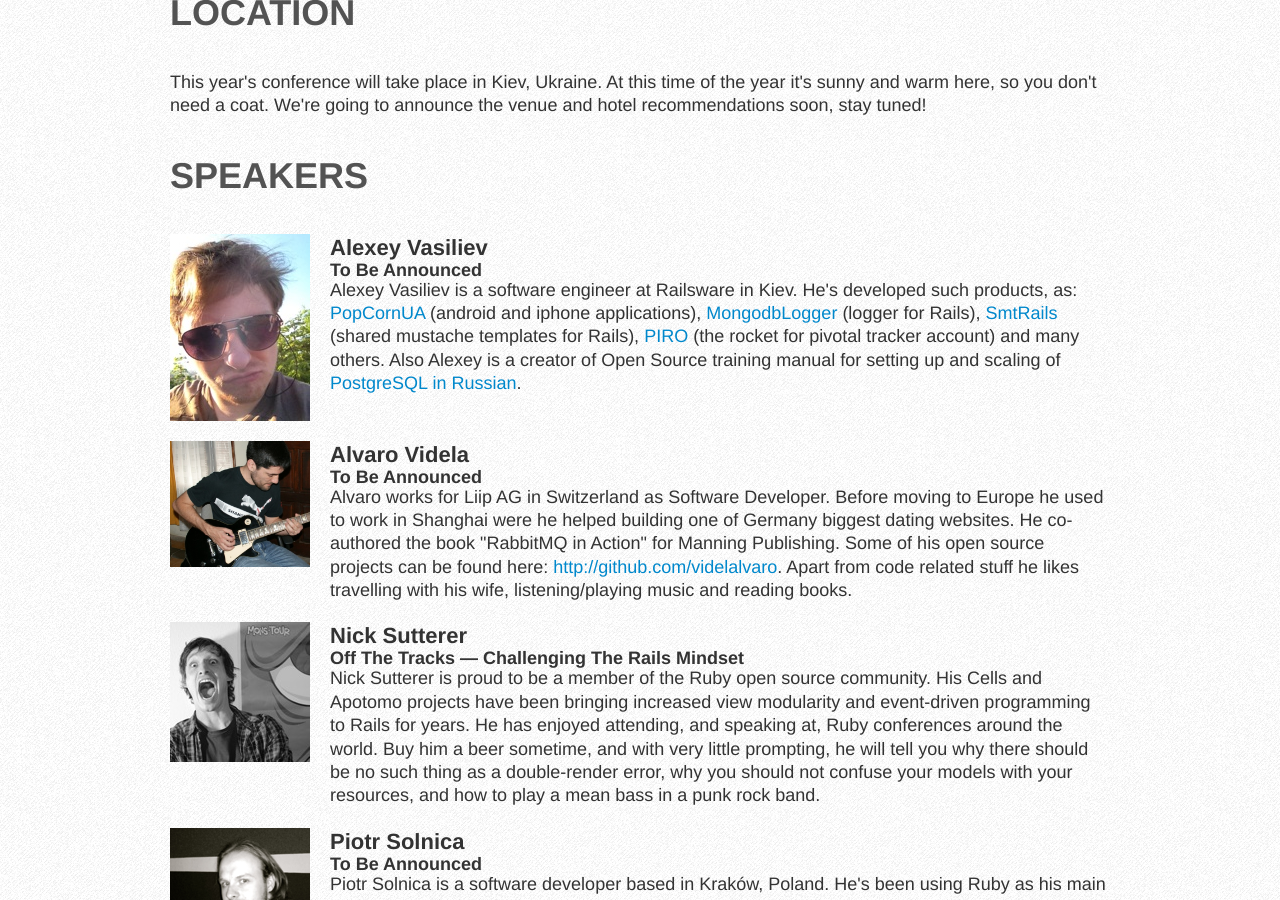
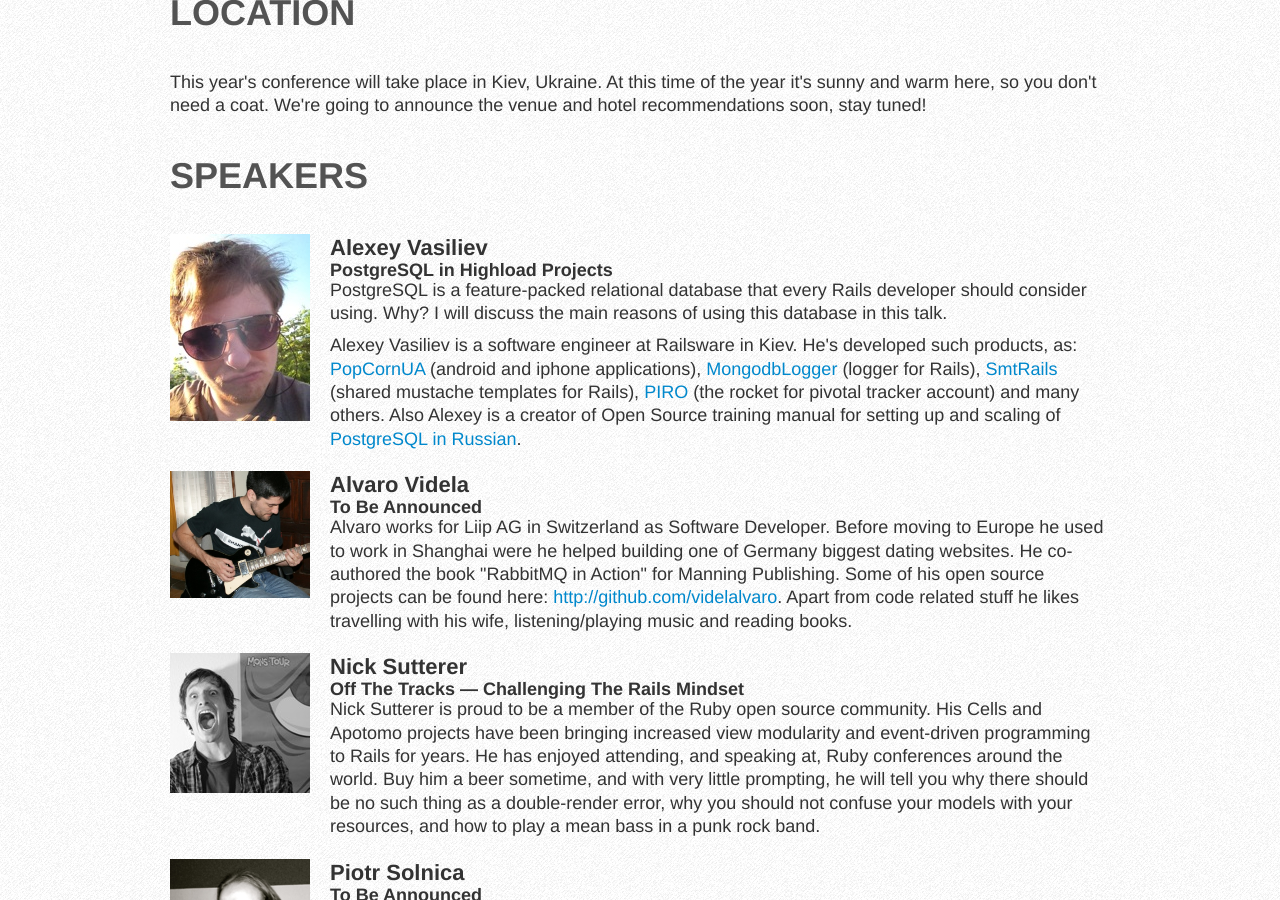
Before and after one commit to rubyshift/rubyshift2012.github.com, a Jekyll site: the page built from _posts/0025-01-01-speakers.md, in a window 1280 px wide and 900 px high, scrolled down 805 px. Built offline with Jekyll 4.4.1, drawn with Linux system fonts in a browser that asks for light colours; Markdown is read by kramdown in place of the engine named in the settings.

Commit message:
Add Alexey's talk title

```diff
--- a/_posts/0025-01-01-speakers.md
+++ b/_posts/0025-01-01-speakers.md
@@ -10,7 +10,10 @@ title: Speakers
   </div>
   <div class="talk span10">
     <h3>Alexey Vasiliev</h3>
-    <h4>To Be Announced</h4>
+    <h4>PostgreSQL in Highload Projects</h4>
+    <p>
+      PostgreSQL is a feature-packed relational database that every Rails developer should consider using. Why? I will discuss the main reasons of using this database in this talk.
+    </p>
     <p>
       Alexey Vasiliev is a software engineer at Railsware in Kiev. He's developed such products, as: <a href="http://popcornua.coocoorooza.com/">PopCornUA</a> (android and iphone applications), <a href="http://mongodb-logger.catware.org/">MongodbLogger</a> (logger for Rails), <a href="http://blog.railsware.com/2012/04/12/shared-mustache-templates-for-rails-3/">SmtRails</a> (shared mustache templates for Rails), <a href="http://piro.railsware.com/">PIRO</a> (the rocket for pivotal tracker account) and many others. Also Alexey is a creator of Open Source training manual for setting up and scaling of <a href="http://postgresql.leopard.in.ua/">PostgreSQL in Russian</a>.
     </p>
```
